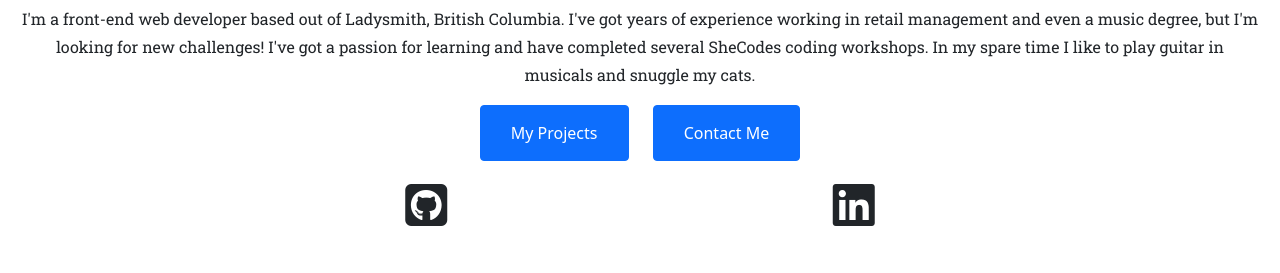
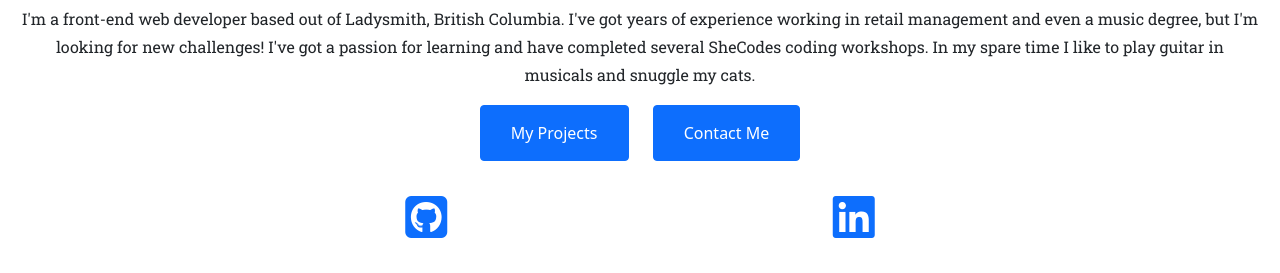
Before and after one commit to lindsaymward/portfolio, a plain HTML site: page index.html in a window 1280 px wide. Shown: the part 589-862 px from the top of the page. Before the commit the page ends 838 px from the top, so only its background shows below. Drawn offline with nearby package versions, Linux system fonts and the light colour scheme.

Commit message:
Updated GitHub and LinkedIn icons to be links

```diff
--- a/index.html
+++ b/index.html
@@ -43,8 +43,8 @@
       <a href="/contact.html" class="btn btn-primary">Contact Me</a>
     </main>
     <footer>
-      <i class="fab fa-github-square"></i>
-      <i class="fab fa-linkedin"></i>
+      <a href="https://github.com/lindsaymward"><i class="fab fa-github-square"></i></a>
+      <a href="https://www.linkedin.com/in/lindsaymward21/"><i class="fab fa-linkedin"></i></a>
     </footer>
   </body>
 </html>
```
